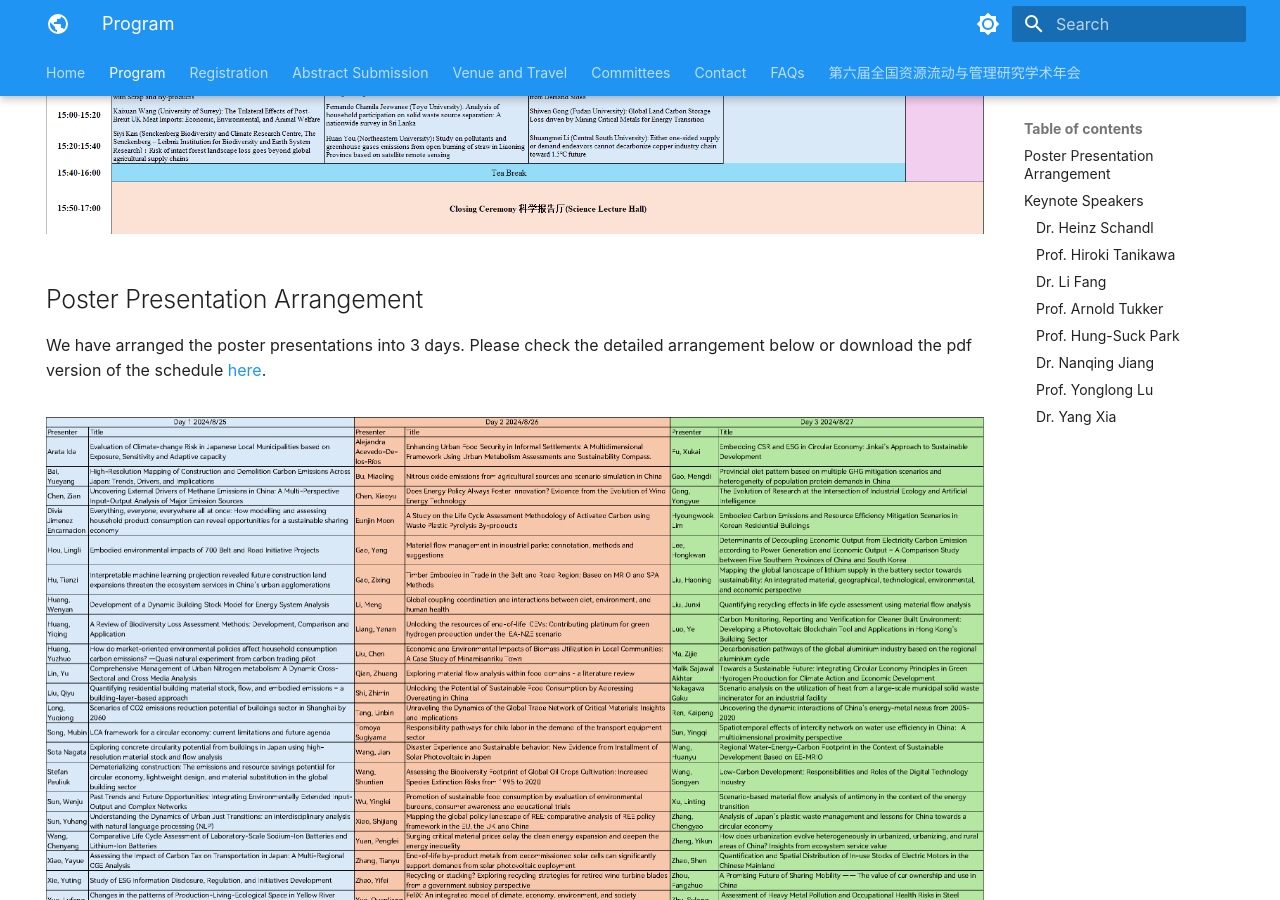
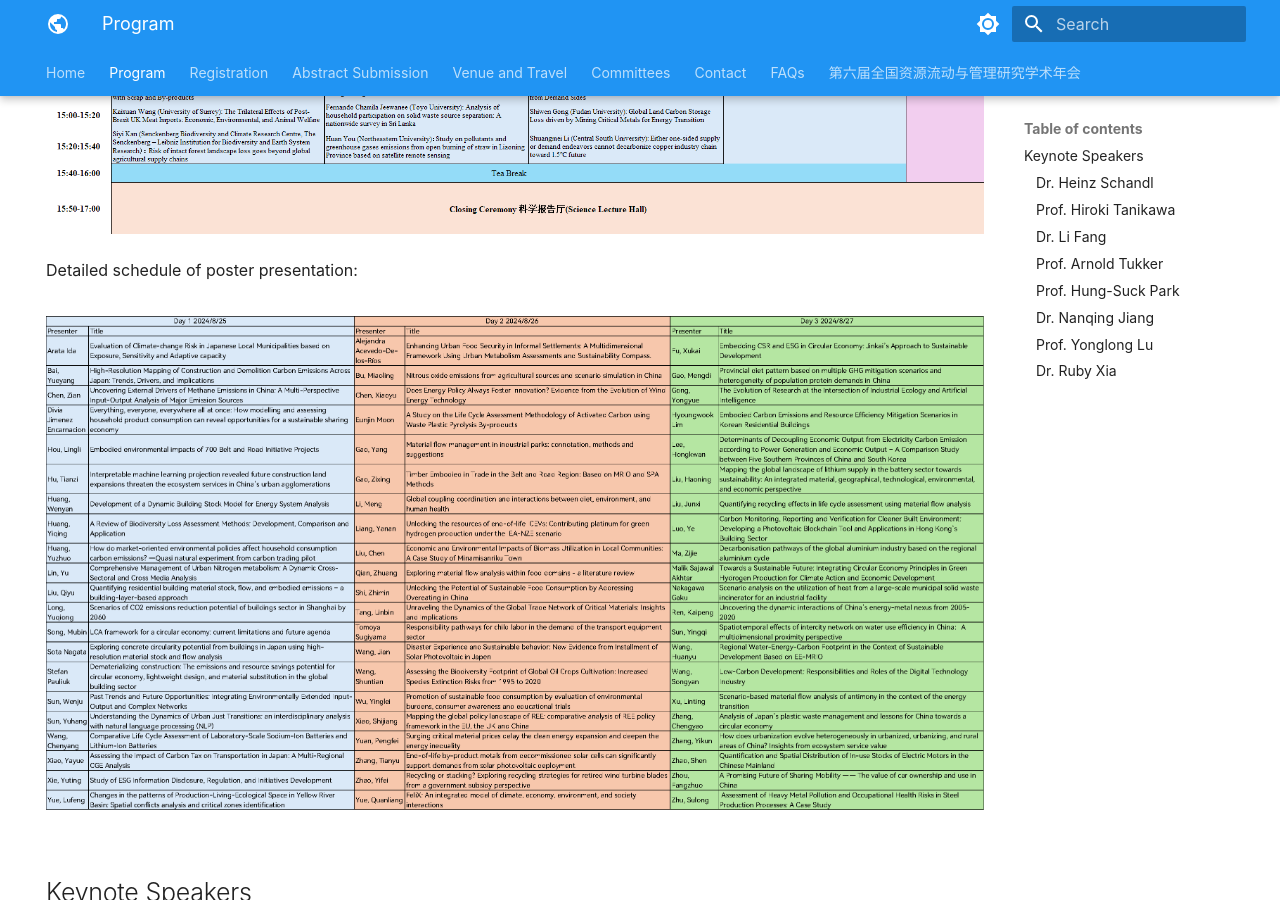
Before and after one commit to Admittedly-Goat/isiesem2024.net.github.io, an MkDocs documentation site: the page built from docs/Program/index.md, in a window 1280 px wide and 900 px high, scrolled down 1985 px. Built offline with MkDocs 1.6.1 and Material for MkDocs 9.7.7, drawn with Linux system fonts in a browser that asks for light colours; some of the changed lines change nothing that is shown; some of the changed text lies outside the part shown.

Commit message:
minor update

```diff
--- a/docs/Program/index.md
+++ b/docs/Program/index.md
@@ -11,11 +11,9 @@ The final conference program schedule is provided as below; you can also downloa
 
 ![1724119587461](image/index/1724119587461.png)![1724119603036](image/index/1724119603036.png)
 
-![1724119618645](image/index/1724119618645.png)
+![1724121186702](image/index/1724121186702.png)
 
-## Poster Presentation Arrangement
-
-We have arranged the poster presentations into 3 days. Please check the detailed arrangement below or download the pdf version of the schedule [here](image/index/1724074529603.pdf).
+Detailed schedule of poster presentation:
 
 ![1724074928080](image/index/1724074928080.png)
 
@@ -23,32 +21,32 @@ We have arranged the poster presentations into 3 days. Please check the detailed
 
 ### Dr. Heinz Schandl
 
-![1724075076330](image/index/1724075076330.png)
+![1724121159353](image/index/1724121159353.png)
 
 ### Prof. Hiroki Tanikawa
 
-![1724075082481](image/index/1724075082481.png)
+![1724121147103](image/index/1724121147103.png)
 
 ### Dr. Li Fang
 
-![1724075038745](image/index/1724075038745.png)
+![1724121133291](image/index/1724121133291.png)
 
 ### Prof. Arnold Tukker
 
-![1724075089454](image/index/1724075089454.png)
+![1724121120565](image/index/1724121120565.png)
 
 ### Prof. Hung-Suck Park
 
-![1724075071501](image/index/1724075071501.png)
+![1724121105419](image/index/1724121105419.png)
 
 ### Dr. Nanqing Jiang
 
-![1724075052450](image/index/1724075052450.png)
+![1724121089913](image/index/1724121089913.png)
 
 ### Prof. Yonglong Lu
 
-![1724075063606](image/index/1724075063606.png)
+![1724121077547](image/index/1724121077547.png)
 
-### Dr. Yang Xia
+### Dr. Ruby Xia
 
-![1724075093928](image/index/1724075093928.png)
+![1724121051764](image/index/1724121051764.png)
```
Also changed, not shown: docs/Program/image/index/1724120992143.png (added), docs/Program/image/index/1724121007134.png (added), docs/Program/image/index/1724121029158.png (added), docs/Program/image/index/1724121051764.png (added), docs/Program/image/index/1724121077547.png (added), docs/Program/image/index/1724121089913.png (added), docs/Program/image/index/1724121105419.png (added), docs/Program/image/index/1724121120565.png (added), docs/Program/image/index/1724121133291.png (added), docs/Program/image/index/1724121147103.png (added), docs/Program/image/index/1724121159353.png (added), docs/Program/image/index/1724121186702.png (added).
